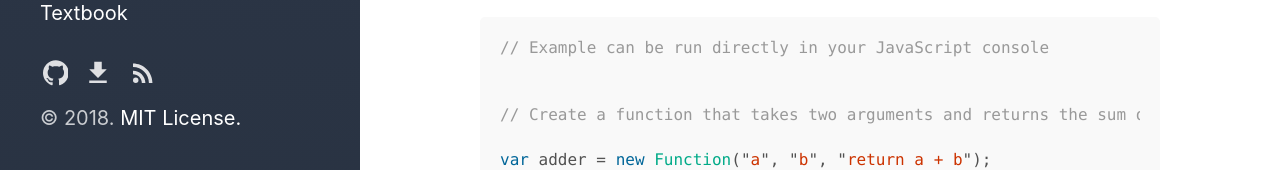
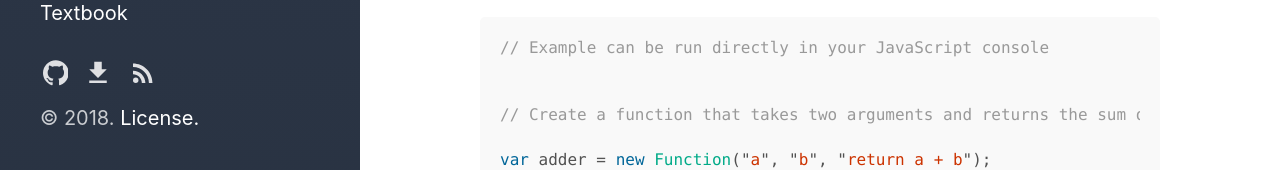
Before and after one commit to xmc811/phd_research, a Jekyll site: the page built from index.html, in a window 1280 px wide. Shown: the part 4827-4997 px from the top of the page. Built offline with Jekyll 4.4.1, drawn with Linux system fonts in a browser that asks for light colours; the list of posts is cut into pages by our own code.

```diff
--- a/_includes/copyright.html
+++ b/_includes/copyright.html
@@ -1,4 +1,4 @@
 <p>
   &copy; {{ site.time | date: '%Y' }}.
-  <a href="https://github.com/xmc811/phd_research/blob/gh-pages/LICENSE.md">MIT License.</a>
+  <a href="https://github.com/xmc811/phd_research/blob/gh-pages/LICENSE.md">License.</a>
 </p>
```
Also changed, not shown: favicon.ico, favicon.png, 11 other files.
